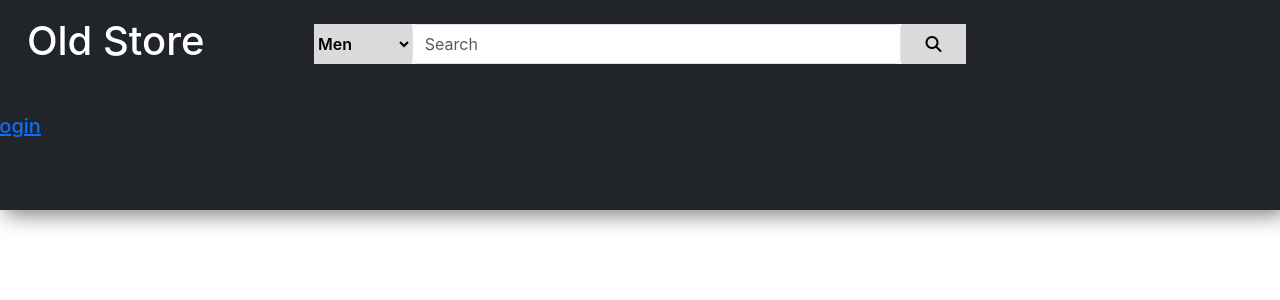
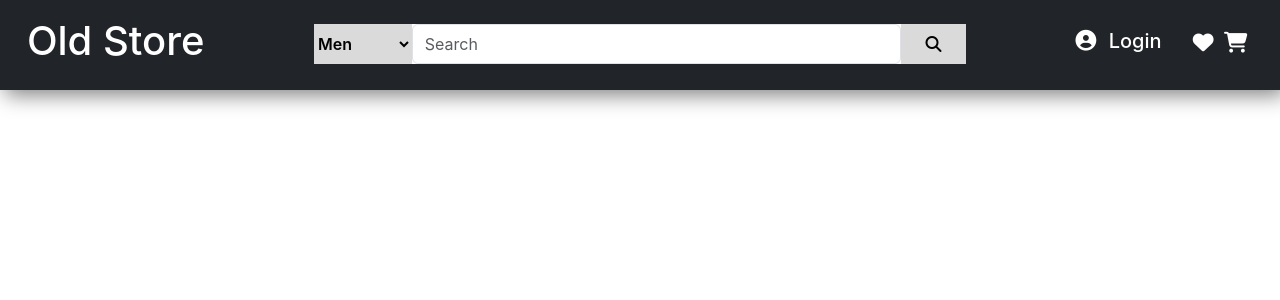
Before and after one commit to carrildan/OldStore, a React (Create React App) app in the folder oldstore/: page / in a window 1280 px wide. Shown: the top 300 px of the page. Built offline with nearby package versions, Linux system fonts and the light colour scheme.

Commit message:
styled login, cart and whishlist

```diff
--- a/oldstore/src/App.css
+++ b/oldstore/src/App.css
@@ -38,3 +38,39 @@
   background-color: #dadada;
   font-weight: 600;
 }
+
+.login-container{
+  width: 15%;
+  color: white;
+  text-align: right;
+  margin: 1.7em 0.2em 0 0;
+}
+
+.login-container i,h5{
+  display: inline-block;
+}
+
+.login-container a{
+  text-decoration: none;
+  color: white;
+}
+
+.user-icon{
+  margin-right: 0.4em;
+  padding: 0.2em;
+  font-size: 1.3em;
+}
+
+.cart-wishlist .list-icon{
+  color: white;
+  font-size: 1.3em;
+  list-style-type: none;
+  display: inline-block;
+  margin-right: 0.5em;
+}
+
+.cart-wishlist{
+  width: 7%;
+  margin-top: 1.7em;
+  margin-left: 1em;
+}
```
